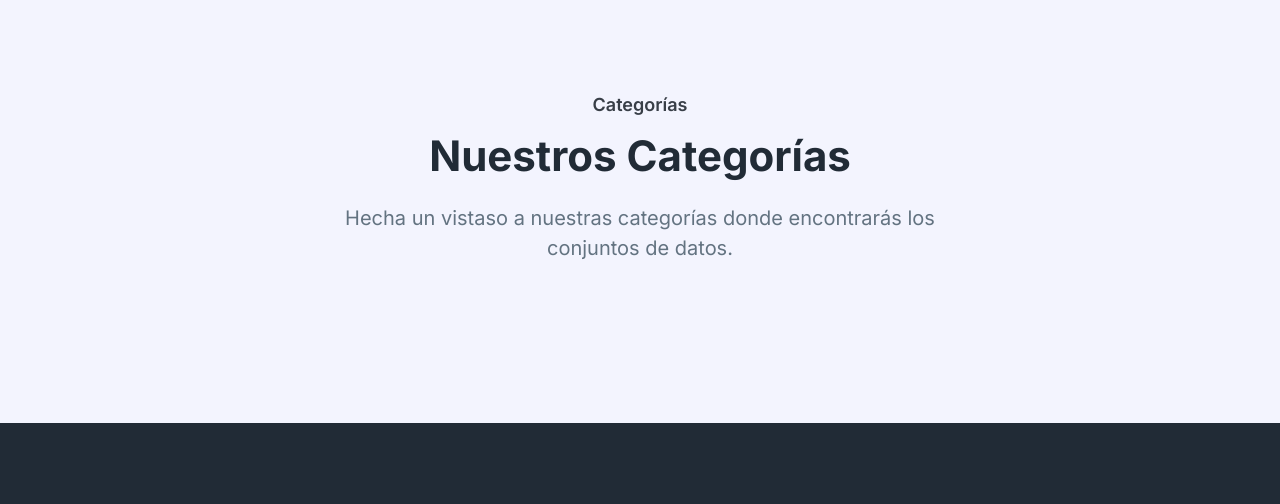
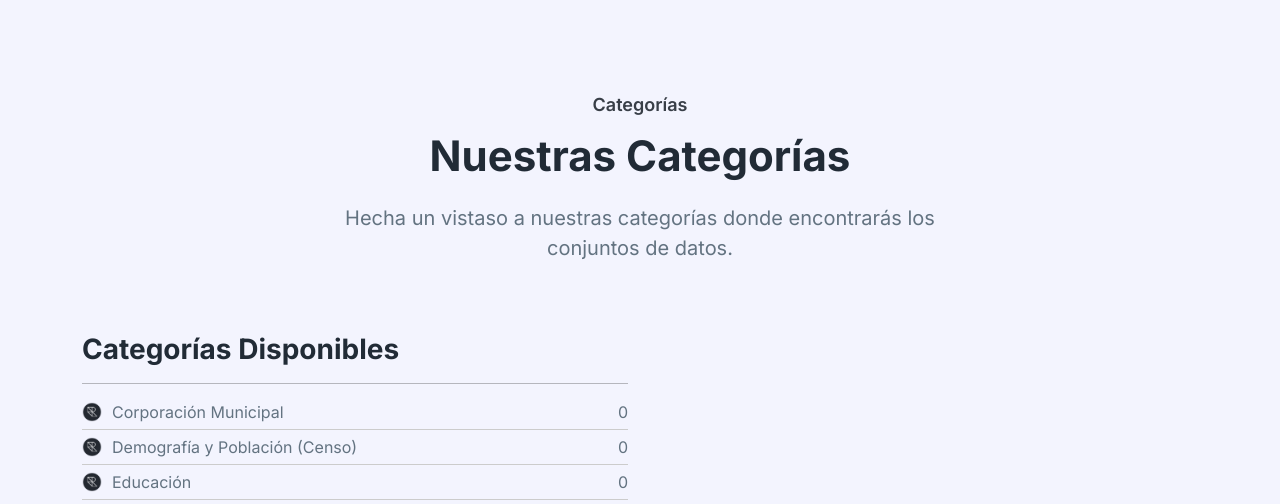
Before and after one commit to RedCiudadana/data_dataverso, an Eleventy site: page src/index.njk in a window 1280 px wide. Shown: the part 1290-1794 px from the top of the page. Built offline with nearby package versions, Linux system fonts and the light colour scheme; Eleventy itself is replaced by a stand-in of ours; files that its build step writes are made by us from their sources; what render-markdown-js would draw is missing.

Commit message:
category work

```diff
--- a/admin/config.yml
+++ b/admin/config.yml
@@ -18,7 +18,7 @@ collections:
       - { name: "title", label: "Nombre del Conjunto de Datos" }
       - { name: "descripcion", label: "Descripción" }
       - {
-          name: "categorias",
+          name: "categoria",
           label: "Categoría",
           widget: "relation",
           collection: "categorias",
--- a/assets/css/ud-styles.css
+++ b/assets/css/ud-styles.css
@@ -2722,3 +2722,33 @@ p {
 .contact-links a:hover{
   color: var(--body-color);
 }
+
+hr{
+  height: 20px;
+  border-top: 1px solid black;
+}
+
+.categoria{
+  margin-bottom: 5px;
+  border-bottom: 1px solid #ccc;
+  padding-bottom: 5px;
+  display: flex;
+  justify-content: space-between;
+  color: var(--body-color);
+  transition: 0.5s all ease;
+}
+
+.categoria:hover{
+  color: var(--heading-color);
+}
+
+.categoria div{
+  display: flex;
+  align-items: center;
+}
+
+.categoria div img{
+  height: 20px;
+  width: 20px;
+  margin-right: 10px;
+}
--- a/src/conjuntos/2024-02-02-gestión-municipal.md
+++ b/src/conjuntos/2024-02-02-gestión-municipal.md
@@ -1,7 +1,7 @@
 ---
 title: Gestión Municipal
 descripcion: Es el conjunto de dato de gestión municipal.
-categorias: Gestión Municipal
+categoria: Gestión Municipal
 json: /assets/conjuntos/ranking_municipal_segeplan.json
 nombre_fuente: SEGEPLAN
 enlace_fuente: https://ranking.segeplan.gob.gt/visor/
--- a/src/index.njk
+++ b/src/index.njk
@@ -95,7 +95,7 @@ permalink: "index.html"
           <div class="col-lg-12">
             <div class="ud-section-title text-center mx-auto">
               <span>Categorías</span>
-              <h2>Nuestros Categorías</h2>
+              <h2>Nuestras Categorías</h2>
               <p>
                 Hecha un vistaso a nuestras categorías donde encontrarás los conjuntos de datos.
               </p>
@@ -105,8 +105,10 @@ permalink: "index.html"
 
         <div class="row">
           <div class="col-lg-6">
+            <h3>Categorías Disponibles</h3>
+            <hr>
 
-            {% for conjunto in collections.categorias %}
+            {% for categoria in collections.categorias %}
             <!-- <div class="ud-single-faq wow fadeInUp" data-wow-delay=".1s">
               <div class="accordion">
                 <button
@@ -129,6 +131,11 @@ permalink: "index.html"
                 </div>
               </div>
             </div> -->
+            <a href="{{categoria.url}}" class="categoria">
+              <div><img src="{{categoria.data.icono}}">{{categoria.data.title}}</div>
+              {% set categoryCount = collections | countdatasets("categoria.data.title") %}
+              <div>{{categoryCount }}</div>
+            </a>
             {% endfor %}
 
           </div>
```
Also changed, not shown: .eleventy.js.
